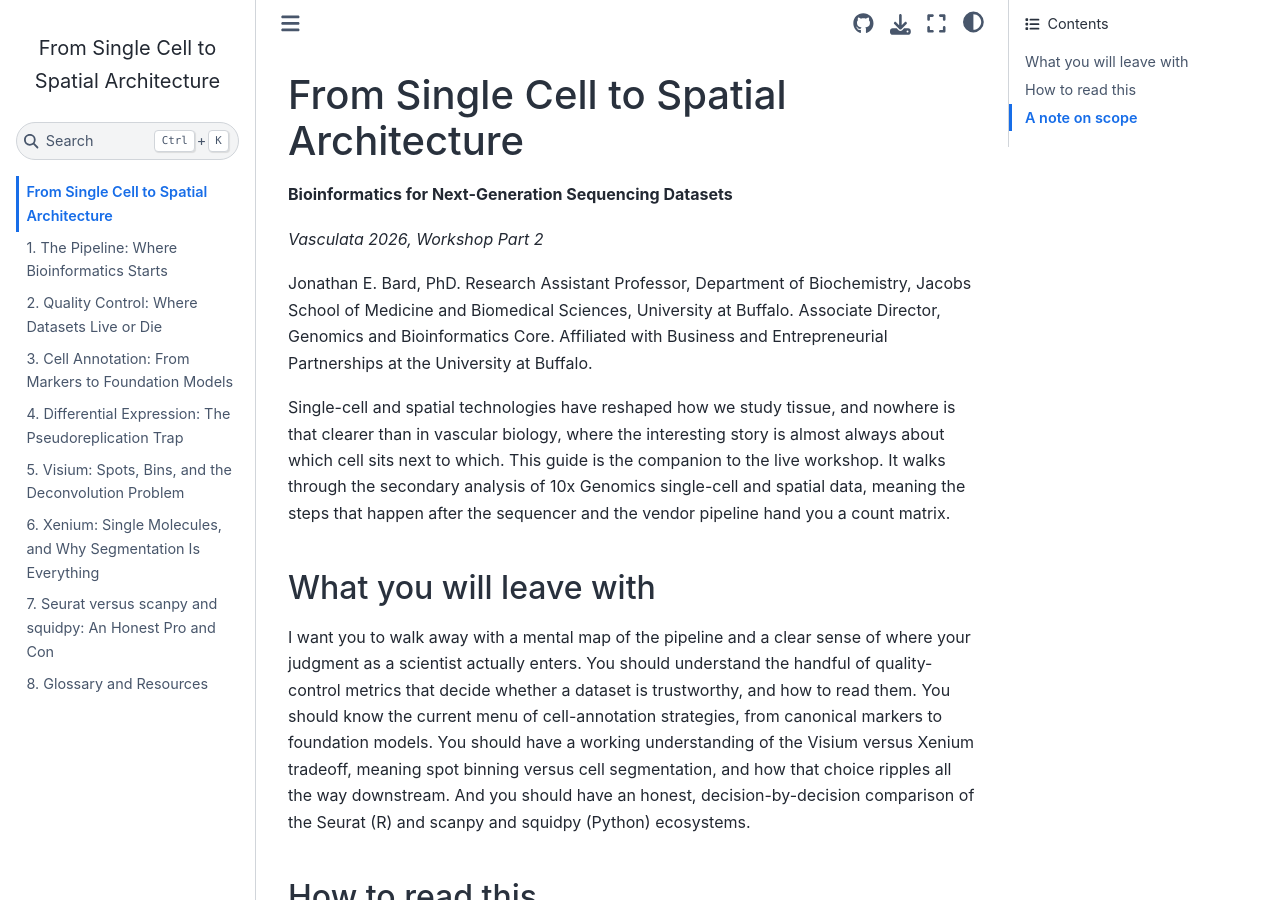
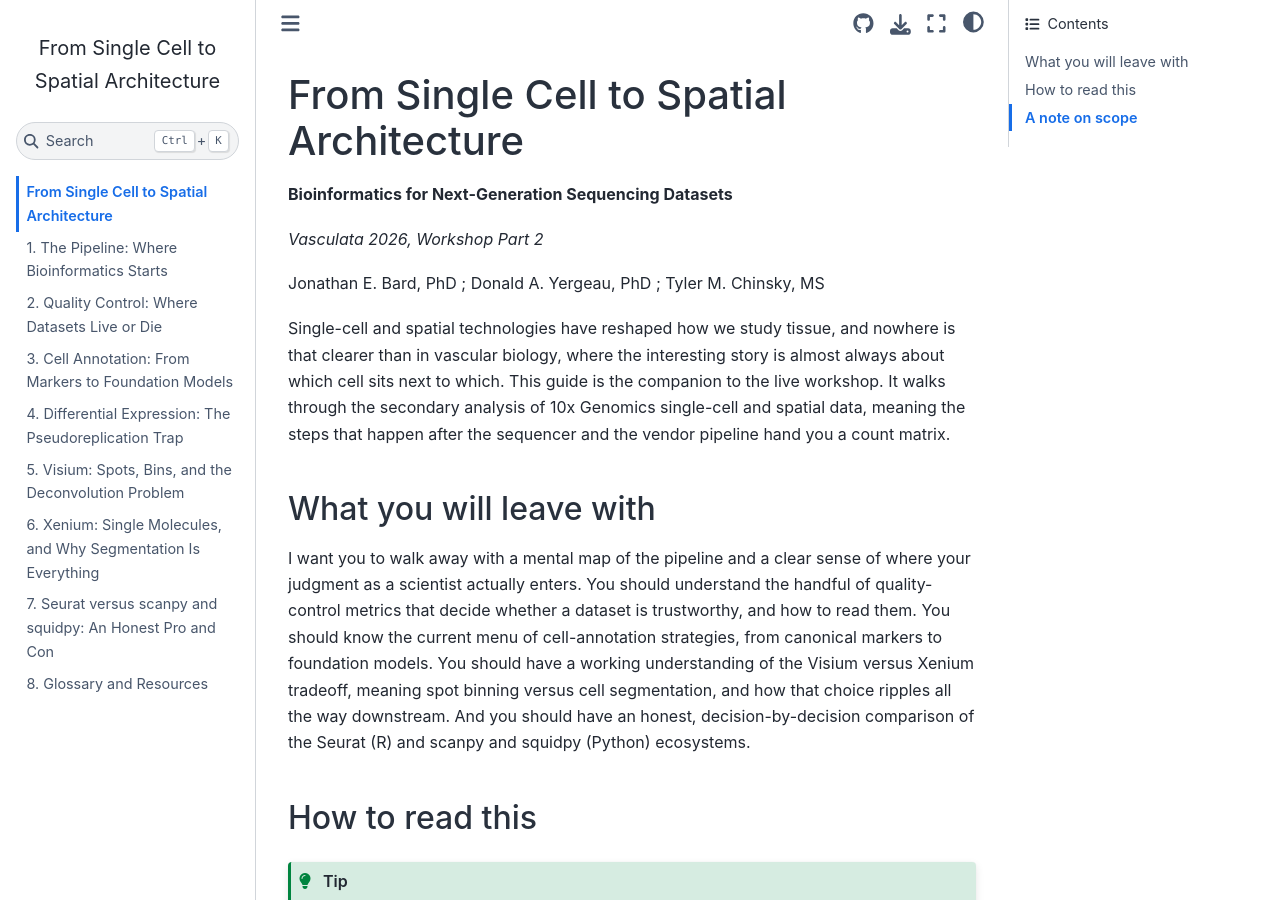
Before and after one commit to jebard/vasculata-workshop, a Jupyter Book: the page built from intro.md, in a window 1280 px wide and 900 px high. Built offline with Jupyter Book 1.0.4 settings and Sphinx 7.4.7 and the Sphinx Book theme 1.1.4, drawn with Linux system fonts in a browser that asks for light colours.

Commit message:
Revise authors in intro.md
Updated author information for the workshop.

```diff
--- a/intro.md
+++ b/intro.md
@@ -4,10 +4,7 @@
 
 *Vasculata 2026, Workshop Part 2*
 
-Jonathan E. Bard, PhD. Research Assistant Professor, Department of Biochemistry,
-Jacobs School of Medicine and Biomedical Sciences, University at Buffalo.
-Associate Director, Genomics and Bioinformatics Core. Affiliated with Business and
-Entrepreneurial Partnerships at the University at Buffalo.
+Jonathan E. Bard, PhD ; Donald A. Yergeau, PhD ; Tyler M. Chinsky, MS
 
 Single-cell and spatial technologies have reshaped how we study tissue, and
 nowhere is that clearer than in vascular biology, where the interesting story is
```
